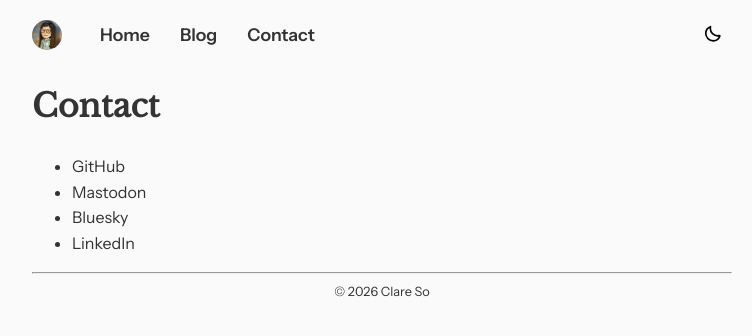
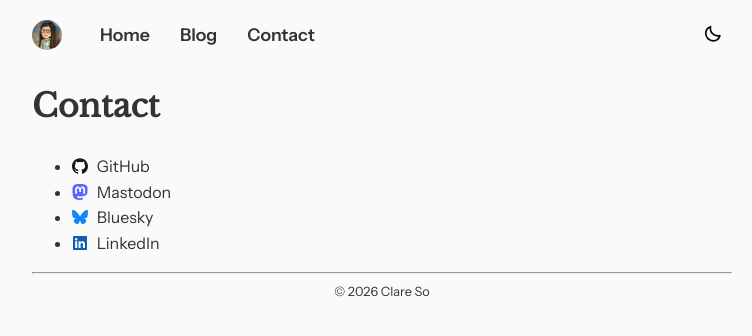
Before and after one commit to clarmso/clarmso.github.io, a Jekyll site: the page built from contact.md, in a window 1280 px wide. Shown: the top 336 px of the page, without its empty margins (258-1010 px from the left). Built offline with Jekyll 4.4.1, drawn with Linux system fonts in a browser that asks for light colours.

Commit message:
Restore contact page

```diff
--- a/assets/style.css
+++ b/assets/style.css
@@ -117,6 +117,17 @@ a {
 a:hover, a:focus {
   text-decoration: underline;
   color: #4f8cff;
+}
+
+.contact-links img {
+  width: 1em;
+  height: 1em;
+  vertical-align: -0.12em;
+  margin-right: 0.35em;
+}
+
+.contact-links img[src*="linkedin"] {
+  filter: brightness(0) saturate(100%) invert(26%) sepia(90%) saturate(1200%) hue-rotate(190deg) brightness(95%);
 }
 
 /* Pagination Navigation */
--- a/contact.md
+++ b/contact.md
@@ -6,7 +6,8 @@ permalink: /contact/
 
 # Contact
 
-- [GitHub](https://github.com/clarmso)
-- [Mastodon](https://mastodon.online/@clarmso)
-- [Bluesky](https://bsky.app/profile/clarmso.ca/)
-- [LinkedIn](https://www.linkedin.com/in/clarmso/)
+- [![](/assets/icons/social/github.svg) GitHub](https://github.com/clarmso)
+- [![](/assets/icons/social/mastodon.svg) Mastodon](https://mastodon.online/@clarmso)
+- [![](/assets/icons/social/bluesky.svg) Bluesky](https://bsky.app/profile/clarmso.ca/)
+- [![](/assets/icons/social/linkedin.svg) LinkedIn](https://www.linkedin.com/in/clarmso/)
+{: .contact-links}
```
